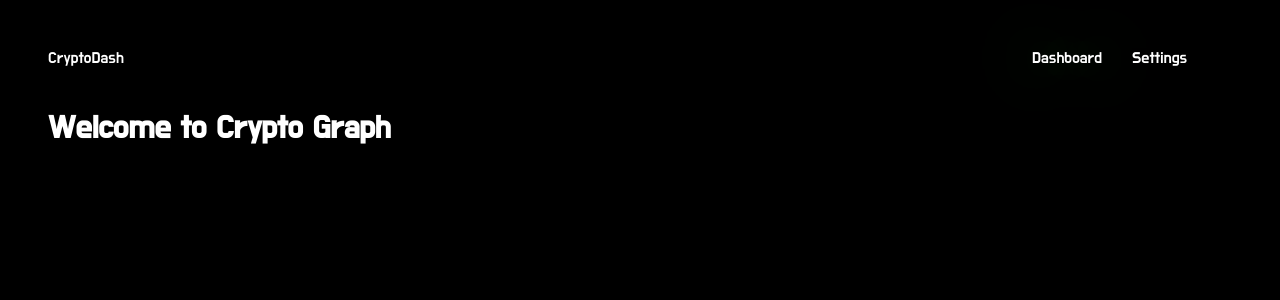
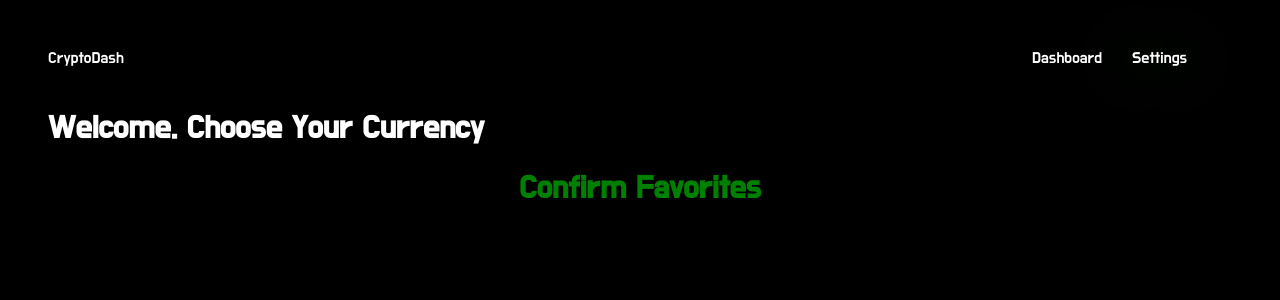
Before and after one commit to YohanesDemissie/crypto-graph, a React (Create React App) app: page / in a window 1280 px wide. Shown: the top 300 px of the page. Built offline with nearby package versions, Linux system fonts and the light colour scheme.

Commit message:
local storage persistingon page refresh. Next, adding first-visit screen to select favorite coin currency

```diff
--- a/src/AppProvider.js
+++ b/src/AppProvider.js
@@ -8,8 +8,28 @@ export class AppProvider extends React.Component { //AppProvider will be used to
     super(props);
     this.state = {
       page: 'dashboard',
+      ...this.savedSettings(), //This will take the user to "settings" as opposed to "dashboard" to select coin currency if nothing is in local storage.
       setPage: this.setPage, //React.Context DOCS: "contains the updater function to be passed down into the context provider"
+      confirmFavorites: this.confirmFavorites
     }
+  }
+
+  confirmFavorites = () => {
+    this.setState({
+      firstVisit: false,
+      page: 'dashboard',
+    })
+    localStorage.setItem('cryptoDash', JSON.stringify({
+      test: 'hello favorites state!'
+    }))
+  }
+
+  savedSettings() {
+    let cryptoDashData = JSON.parse(localStorage.getItem('cryptoDash')); //part 1. grabs json data from crypto dash
+    if (!cryptoDashData) {
+      return({ page: 'settings', firstVisit: true }) //return default state to "settings page" to select crypto currency if there has not been any currency selected and stored in local storage and set a boolean value to it
+    }
+    return {};
   }
   setPage = page => this.setState({ page });
 
--- /dev/null
+++ b/src/components/ConfirmButton.js
@@ -0,0 +1,28 @@
+import React from 'react';
+import styled from 'styled-components';
+import { AppContext } from '../AppProvider';
+
+const ConfirmedButtonStyled = styled.div`
+  margin: 20px;
+  color: green;
+  cursor: pointer;
+`
+
+export const CenterDiv = styled.div`
+  display: grid;
+  justify-content: center;
+`
+
+export default function() {
+  return (
+    <AppContext.Consumer>
+      {({ confirmFavorites }) =>
+        <CenterDiv>
+          <ConfirmedButtonStyled onClick={confirmFavorites}>
+            Confirm Favorites
+          </ConfirmedButtonStyled>
+        </CenterDiv>
+      }
+    </AppContext.Consumer>
+  )
+}
--- a/src/components/Home.js
+++ b/src/components/Home.js
@@ -2,6 +2,7 @@ import React, { Component } from 'react';
 import AppLayout from '../styles/AppLayout'
 import NavBar from './NavBar';
 import { AppProvider } from '../AppProvider';
+import Settings from './Settings';
 
 
 class Home extends Component {
@@ -10,7 +11,7 @@ class Home extends Component {
       <AppLayout>
         <AppProvider>
           <NavBar />
-          <h1>Welcome to Crypto Graph</h1>
+          <Settings />
         </AppProvider>
       </AppLayout>
     )
--- /dev/null
+++ b/src/components/Settings.js
@@ -0,0 +1,13 @@
+import React from 'react'
+import '../styles/AppLayout';
+import ConfirmButton from './ConfirmButton';
+
+
+export default function() {
+  return(
+    <h1>
+      Welcome. Choose Your Currency
+      <ConfirmButton />
+    </h1>
+  )
+}
```
Also changed, not shown: src/components/WelcomeMessage.js (added, +14 -0 lines).
